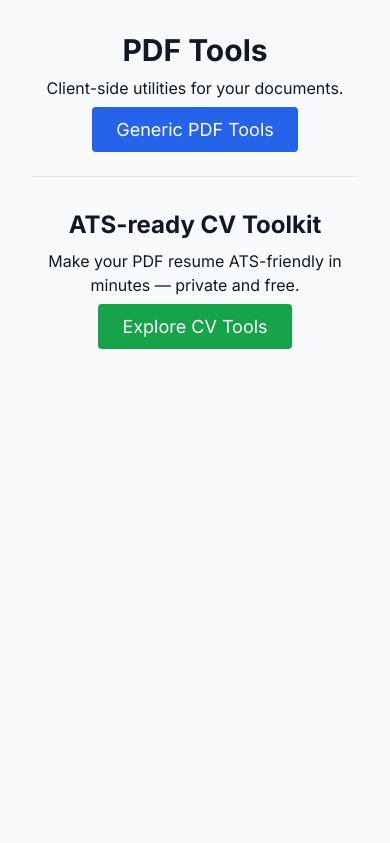
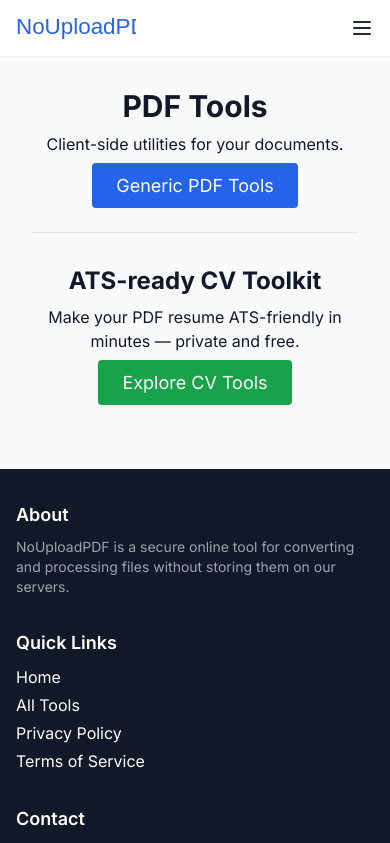
Before and after one commit to qcecom/pdf-tool-site, a Next.js app: page / in a window 390 px wide. Shown: the top 843 px of the page. Built offline with nearby package versions, Linux system fonts and the light colour scheme.

Commit message:
feat: add global header and footer

```diff
--- a/app/layout.tsx
+++ b/app/layout.tsx
@@ -1,6 +1,8 @@
 import '../styles/globals.css';
 import React from 'react';
 import AppErrorBoundary from '@/components/AppErrorBoundary';
+import Header from '@/components/layout/Header';
+import Footer from '@/components/layout/Footer';
 
 export const metadata = {
   title: 'PDF Tool Site',
@@ -13,9 +15,13 @@ export default function RootLayout({ children }: { children: React.ReactNode })
       <head>
         <link rel="manifest" href="/manifest.webmanifest" />
       </head>
-      <body className="min-h-screen bg-gray-50 text-gray-900">
+      <body className="min-h-screen bg-gray-50 text-gray-900 flex flex-col">
         <AppErrorBoundary>
-          {children}
+          <>
+            <Header />
+            <main className="flex-1">{children}</main>
+            <Footer />
+          </>
         </AppErrorBoundary>
         <script
           dangerouslySetInnerHTML={{
--- /dev/null
+++ b/src/components/layout/Footer.tsx
@@ -0,0 +1,61 @@
+import Link from 'next/link';
+
+export default function Footer() {
+  const year = new Date().getFullYear();
+  return (
+    <footer className="bg-gray-900 text-white py-8 px-4 mt-10">
+      <div className="max-w-7xl mx-auto space-y-8">
+        <div className="grid grid-cols-1 md:grid-cols-3 gap-8">
+          <div>
+            <h2 className="text-lg font-semibold mb-2">About</h2>
+            <p className="text-sm text-gray-400">
+              NoUploadPDF is a secure online tool for converting and processing files without storing them on our servers.
+            </p>
+          </div>
+          <div>
+            <h2 className="text-lg font-semibold mb-2">Quick Links</h2>
+            <ul className="space-y-1">
+              <li>
+                <Link href="/" className="hover:text-gray-300 focus:outline-none focus:ring-2 focus:ring-blue-500">
+                  Home
+                </Link>
+              </li>
+              <li>
+                <Link href="/tools/merge" className="hover:text-gray-300 focus:outline-none focus:ring-2 focus:ring-blue-500">
+                  All Tools
+                </Link>
+              </li>
+              <li>
+                <Link href="/privacy" className="hover:text-gray-300 focus:outline-none focus:ring-2 focus:ring-blue-500">
+                  Privacy Policy
+                </Link>
+              </li>
+              <li>
+                <Link href="/terms" className="hover:text-gray-300 focus:outline-none focus:ring-2 focus:ring-blue-500">
+                  Terms of Service
+                </Link>
+              </li>
+            </ul>
+          </div>
+          <div>
+            <h2 className="text-lg font-semibold mb-2">Contact</h2>
+            <p className="text-sm">
+              <a
+                href="mailto:support@nouploadpdf.com"
+                className="hover:text-gray-300 focus:outline-none focus:ring-2 focus:ring-blue-500"
+              >
+                support@nouploadpdf.com
+              </a>
+            </p>
+          </div>
+        </div>
+        <p className="text-sm text-gray-400">
+          All files are processed securely and deleted automatically after completion.
+        </p>
+        <div className="border-t border-gray-700 pt-4 text-sm text-gray-400 text-center">
+          © {year} NoUploadPDF — All rights reserved.
+        </div>
+      </div>
+    </footer>
+  );
+}
--- /dev/null
+++ b/src/components/layout/Header.tsx
@@ -0,0 +1,131 @@
+'use client';
+import Link from 'next/link';
+import { useEffect, useState } from 'react';
+
+const navLinks = [
+  { href: '/', label: 'Home' },
+  { href: '/tools/merge', label: 'All Tools' },
+  { href: '/privacy', label: 'Privacy' },
+  { href: '/support', label: 'Support' },
+];
+
+export default function Header() {
+  const [menuOpen, setMenuOpen] = useState(false);
+  const [secure, setSecure] = useState(false);
+
+  useEffect(() => {
+    if (typeof window !== 'undefined' && window.isSecureContext) {
+      setSecure(true);
+    }
+  }, []);
+
+  return (
+    <header className="sticky top-0 z-50 bg-white shadow-sm">
+      <div className="max-w-7xl mx-auto flex items-center justify-between py-3 px-4">
+        <Link href="/" className="flex items-center focus:outline-none focus:ring-2 focus:ring-blue-500">
+          <img src="/logo.svg" alt="NoUploadPDF logo" className="h-8 w-auto" />
+        </Link>
+        <nav className="hidden md:flex space-x-6" aria-label="Primary Navigation">
+          {navLinks.map((link) => (
+            <Link
+              key={link.href}
+              href={link.href}
+              className="text-gray-700 hover:text-gray-900 focus:outline-none focus:ring-2 focus:ring-blue-500"
+            >
+              {link.label}
+            </Link>
+          ))}
+        </nav>
+        <div className="flex items-center gap-4">
+          {secure && (
+            <span className="hidden md:flex items-center text-xs text-gray-500">
+              <svg
+                xmlns="http://www.w3.org/2000/svg"
+                viewBox="0 0 24 24"
+                fill="none"
+                stroke="currentColor"
+                className="h-4 w-4 mr-1"
+              >
+                <path
+                  strokeLinecap="round"
+                  strokeLinejoin="round"
+                  strokeWidth={2}
+                  d="M16 11V7a4 4 0 00-8 0v4M5 11h14v10H5V11z"
+                />
+              </svg>
+              HTTPS Secured
+            </span>
+          )}
+          <Link
+            href="/tools/merge"
+            className="hidden md:inline-block bg-blue-600 text-white px-4 py-2 rounded hover:bg-blue-700 focus:outline-none focus:ring-2 focus:ring-blue-500"
+          >
+            Upload File
+          </Link>
+          <button
+            className="md:hidden focus:outline-none focus:ring-2 focus:ring-blue-500"
+            aria-label="Toggle menu"
+            aria-expanded={menuOpen}
+            aria-controls="mobile-menu"
+            onClick={() => setMenuOpen((v) => !v)}
+          >
+            <svg
+              className="h-6 w-6 text-gray-800"
+              fill="none"
+              viewBox="0 0 24 24"
+              stroke="currentColor"
+              strokeWidth={2}
+            >
+              <path
+                strokeLinecap="round"
+                strokeLinejoin="round"
+                d={menuOpen ? 'M6 18L18 6M6 6l12 12' : 'M4 6h16M4 12h16M4 18h16'}
+              />
+            </svg>
+          </button>
+        </div>
+      </div>
+      <div
+        id="mobile-menu"
+        className={`md:hidden overflow-hidden transition-[max-height] duration-300 bg-white ${menuOpen ? 'max-h-96 shadow-md' : 'max-h-0'}`}
+      >
+        <nav className="flex flex-col px-4 pb-4 space-y-2" aria-label="Mobile Navigation">
+          {navLinks.map((link) => (
+            <Link
+              key={link.href}
+              href={link.href}
+              className="block py-2 text-gray-700 hover:text-gray-900 focus:outline-none focus:ring-2 focus:ring-blue-500"
+            >
+              {link.label}
+            </Link>
+          ))}
+          <Link
+            href="/tools/merge"
+            className="mt-2 text-center bg-blue-600 text-white px-4 py-2 rounded hover:bg-blue-700 focus:outline-none focus:ring-2 focus:ring-blue-500"
+          >
+            Upload File
+          </Link>
+          {secure && (
+            <span className="mt-2 flex items-center text-xs text-gray-500">
+              <svg
+                xmlns="http://www.w3.org/2000/svg"
+                viewBox="0 0 24 24"
+                fill="none"
+                stroke="currentColor"
+                className="h-4 w-4 mr-1"
+              >
+                <path
+                  strokeLinecap="round"
+                  strokeLinejoin="round"
+                  strokeWidth={2}
+                  d="M16 11V7a4 4 0 00-8 0v4M5 11h14v10H5V11z"
+                />
+              </svg>
+              HTTPS Secured
+            </span>
+          )}
+        </nav>
+      </div>
+    </header>
+  );
+}
--- a/tailwind.config.js
+++ b/tailwind.config.js
@@ -2,6 +2,7 @@ module.exports = {
   content: [
     "./pages/**/*.{js,jsx,ts,tsx}",
     "./components/**/*.{js,jsx,ts,tsx}",
+    "./src/**/*.{js,jsx,ts,tsx}",
     "./app/**/*.{js,jsx,ts,tsx}"
   ],
   theme: {
```
Also changed, not shown: public/logo.svg (added).
